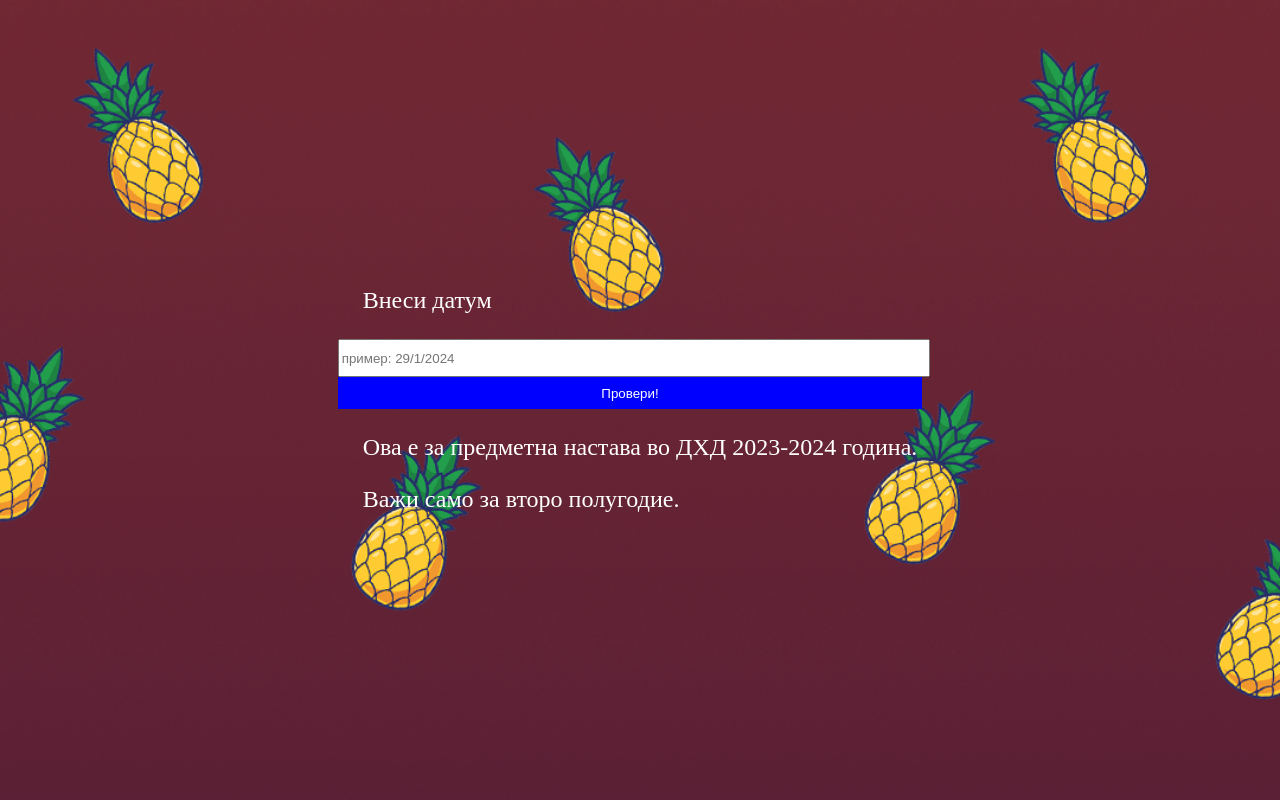
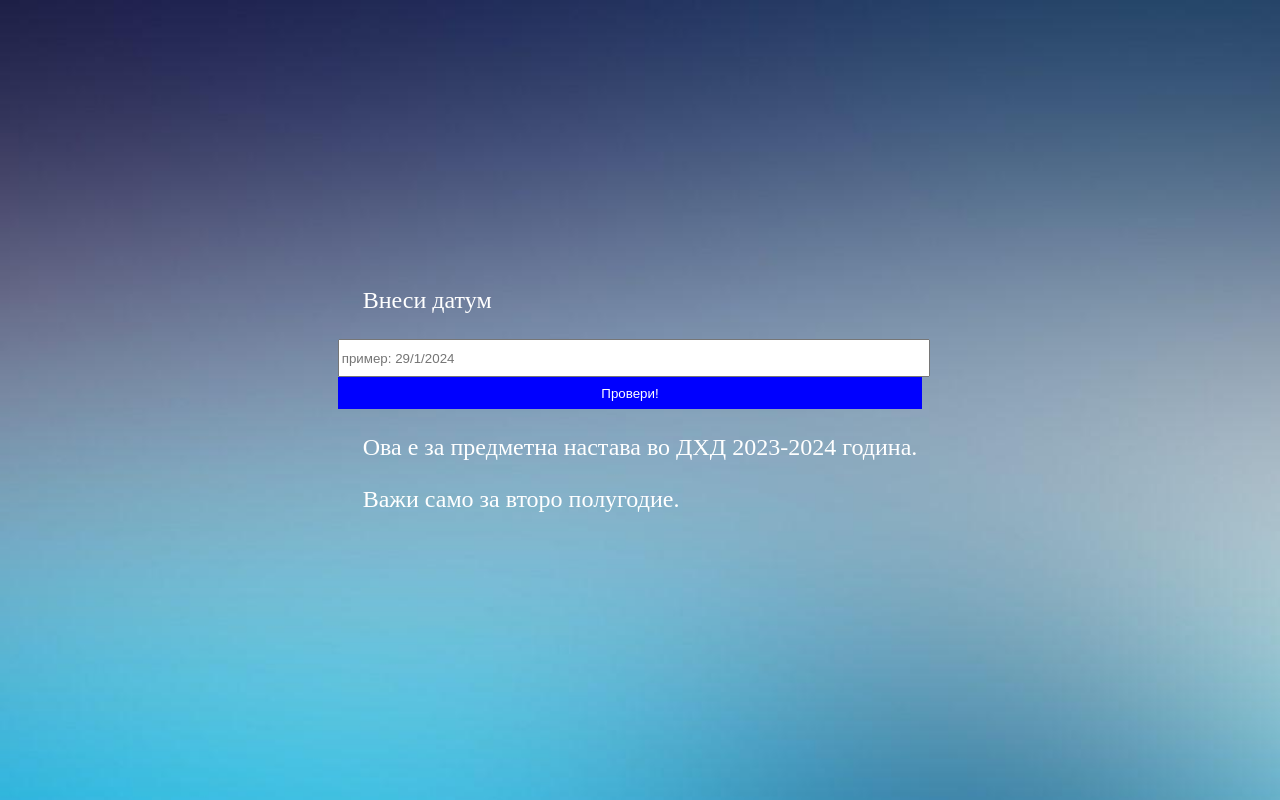
Before and after one commit to Ziveziv/smena, a plain HTML site: page VtoroPolugodie.html in a window 1280 px wide. Drawn offline with Linux system fonts and the light colour scheme.

Commit message:
Update VtoroPolugodie.html

```diff
--- a/VtoroPolugodie.html
+++ b/VtoroPolugodie.html
@@ -49,7 +49,7 @@
                }
         body  {
   /*background-color: #e6e6e6;  Replace with your preferred color code */
-  background-image: url('pineappleuniverse.png'); /* Replace with the path to your image */
+  background-image: url('gradient.jpg'); /* Replace with the path to your image */
   background-size: cover;  Adjust to 'contain' or other options if needed */
   background-repeat: no-repeat;
   background-attachment: fixed;
```
